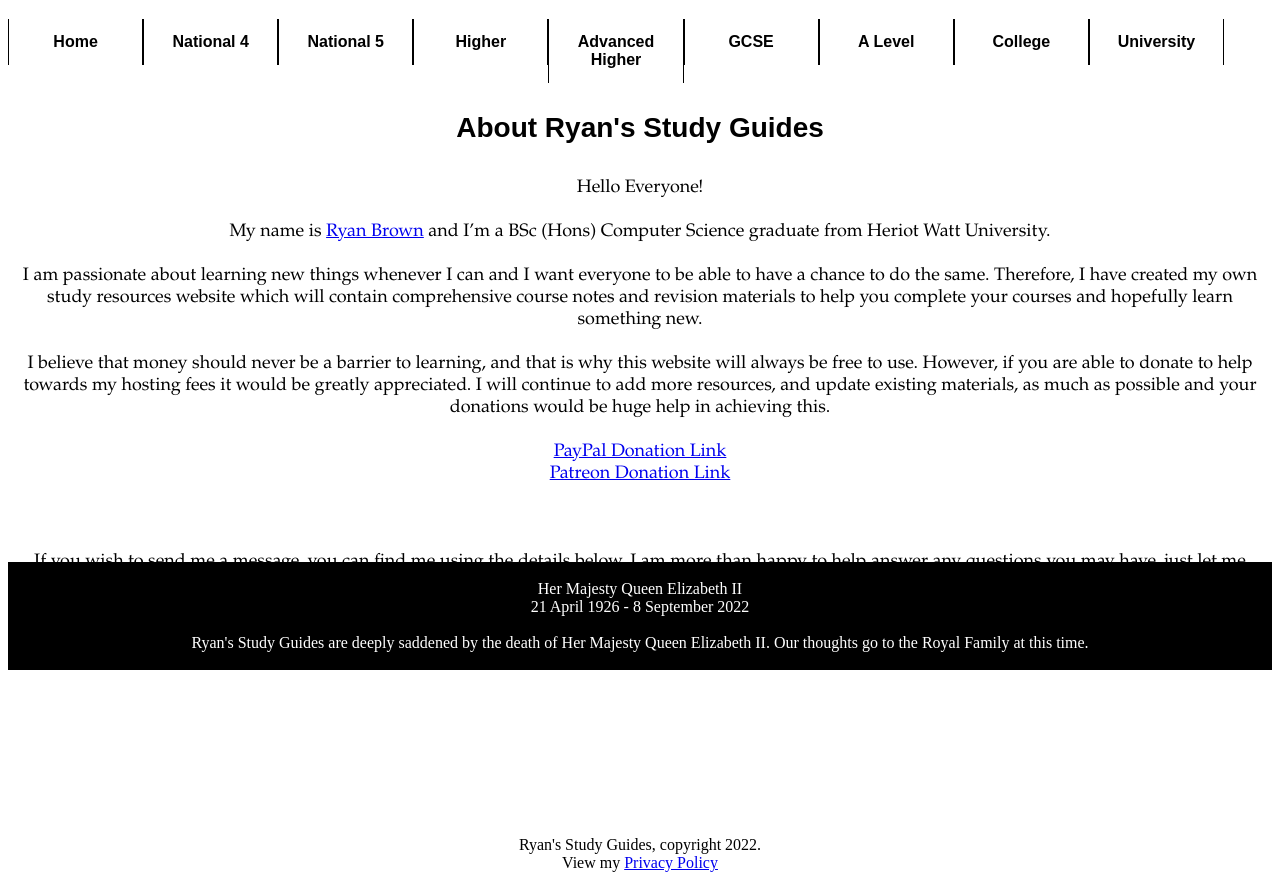
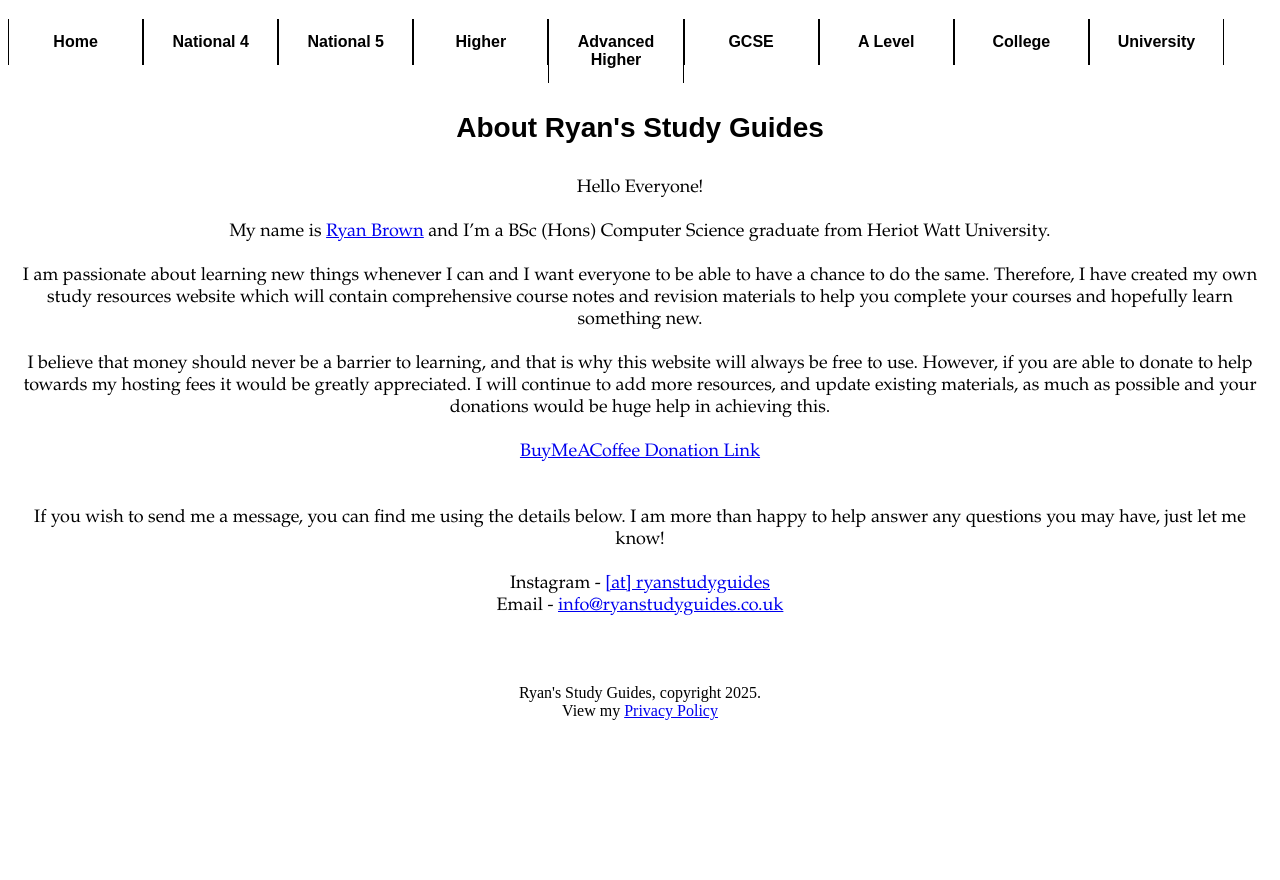
Before and after one commit to merryroversrule/ryanstudyguides, a plain HTML site: page index.html in a window 1280 px wide. Shown: the part 130-1010 px from the top of the page. After the commit the page ends 858 px from the top, so only its background shows below. Drawn offline with Linux system fonts and the light colour scheme.

Commit message:
Add files via upload

```diff
--- a/index.html
+++ b/index.html
@@ -91,14 +91,10 @@ About Ryan's Study Guides
 	However, if you are able to donate to help towards my hosting fees it would be greatly appreciated. I will continue to add
 	more resources, and update existing materials, as much as possible and your donations would be huge help in achieving this.
 	<br><br>
-	<a href="https://paypal.me/merryroversrule?country.x=GB&locale.x=en_GB">
-    PayPal Donation Link
+	<a href="https://buymeacoffee.com/ryanbrown">
+    BuyMeACoffee Donation Link
 	</a>
 	<br>
-	<a href="https://www.patreon.com/ryanstudyguides">
-		Patreon Donation Link
-	</a>
-	<br><br>
 	<br><br>
 	If you wish to send me a message, you can find me using the details below. I am more than happy to help answer any
 	questions you may have, just let me know!
@@ -108,19 +104,8 @@ About Ryan's Study Guides
 	<br><br>
 </p>
 
-<div class = "banner">
-	<br>
-	Her Majesty Queen Elizabeth II
-	<br>
-	21 April 1926 - 8 September 2022
-	<br><br>
-	Ryan's Study Guides are deeply saddened by the death of Her Majesty Queen Elizabeth II. Our thoughts go to the Royal Family
-	at this time.
-	<br><br>
-</div>
-
 <div class="footer">
-  	Ryan's Study Guides, copyright 2022.
+  	Ryan's Study Guides, copyright 2025.
 	<br>
 	View my
 	<a href = "PrivacyPolicy.html">Privacy Policy</a>
```
Also changed, not shown: PrivacyPolicy.html (+1 -1 lines), advancedhigher.html (+1 -1 lines), alevel.html (+1 -1 lines), college.html (+1 -1 lines), gcse.html (+1 -1 lines), higher.html (+1 -1 lines), national4.html (+1 -1 lines), national5.html (+1 -1 lines), university.html (+1 -1 lines).
